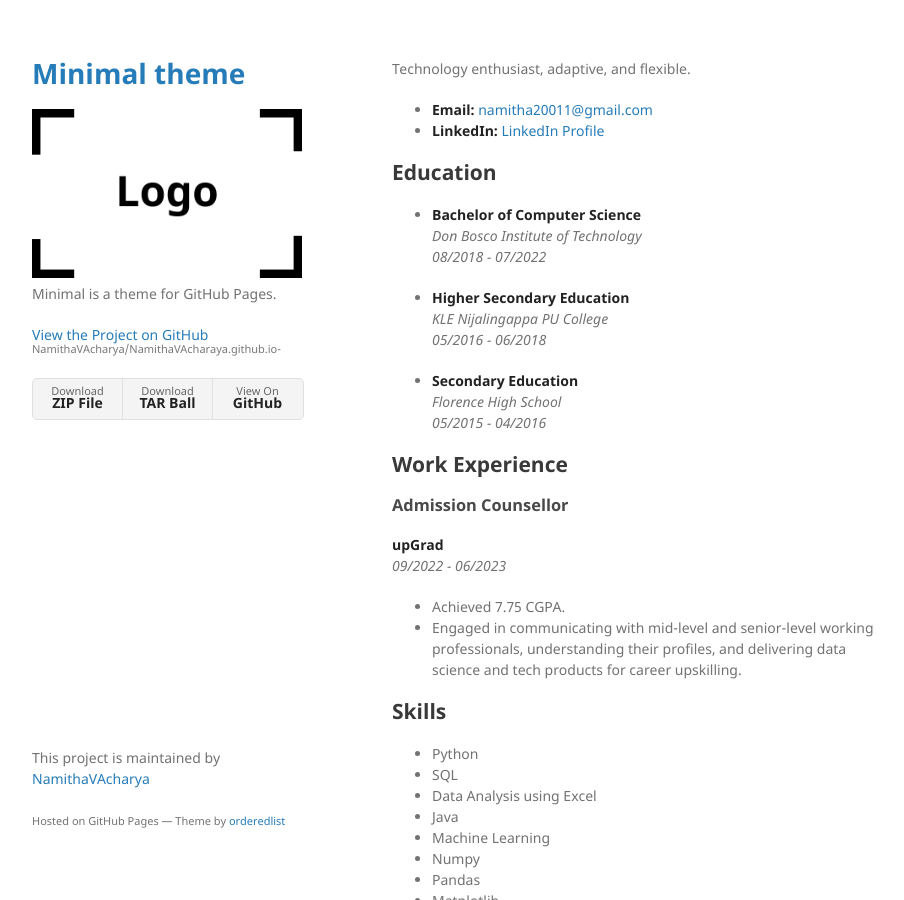
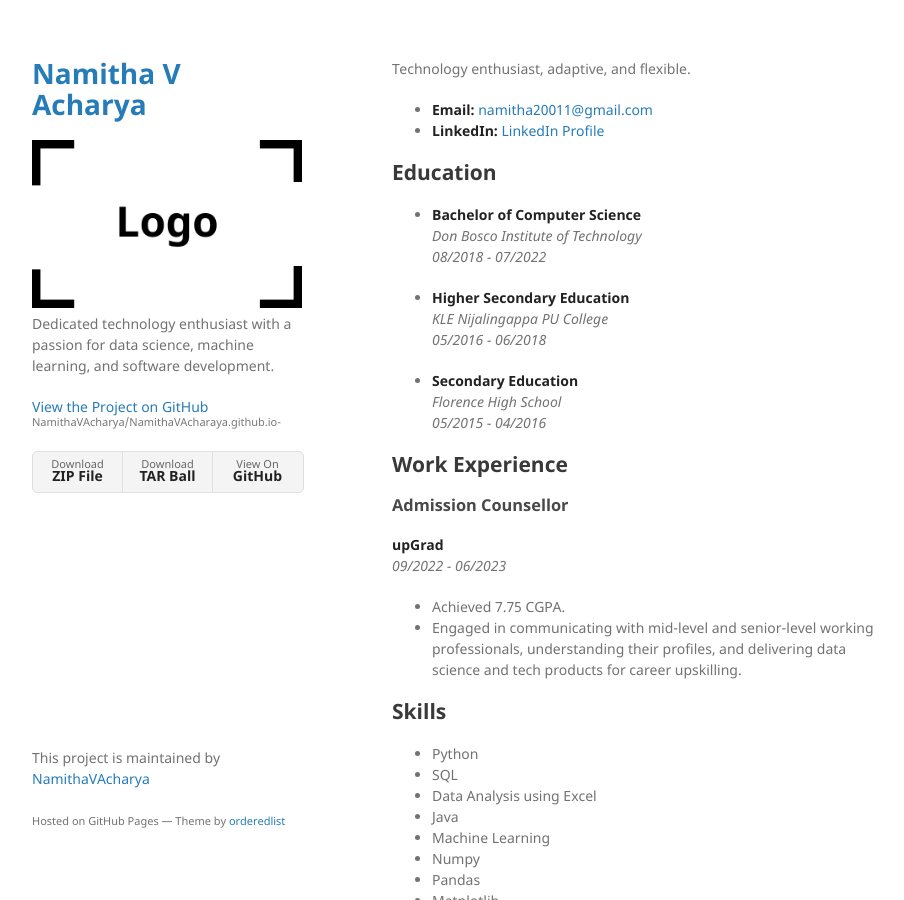
Before and after one commit to NamithaVAcharya/NamithaVAcharaya.github.io-, a Jekyll site: the page built from index.md, in a window 1280 px wide and 900 px high. Shown: the whole window, without its empty margins (178-1082 px from the left). Built offline with Jekyll 4.4.1, drawn with Linux system fonts in a browser that asks for light colours; our own code applies the rules of GitHub Pages for plain Markdown files.

Commit message:
Update _config.yml

```diff
--- a/_config.yml
+++ b/_config.yml
@@ -1,6 +1,6 @@
-title: Minimal theme
+title: Namitha V Acharya
 logo: /assets/img/logo.png
-description: Minimal is a theme for GitHub Pages.
+description: Dedicated technology enthusiast with a passion for data science, machine learning, and software development.
 show_downloads: true
 google_analytics:
 theme: jekyll-theme-minimal
```
